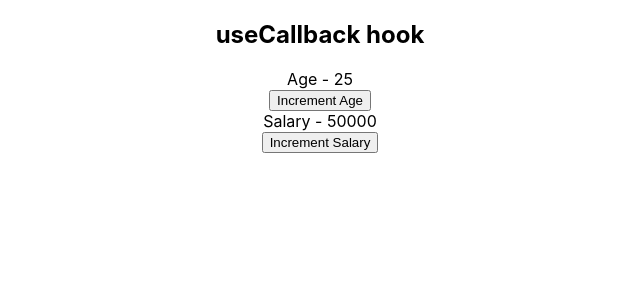
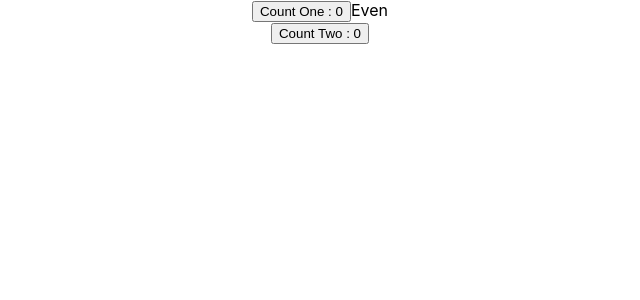
Before and after one commit to kapil551/React_Hooks, a React (Create React App) app in the folder react-hooks/: page / in a window 1280 px wide. Shown: the top 300 px of the page, without its empty margins (320-960 px from the left). Built offline with nearby package versions, Linux system fonts and the light colour scheme.

Commit message:
18 - useMemo hook

```diff
--- a/react-hooks/src/App.js
+++ b/react-hooks/src/App.js
@@ -13,6 +13,7 @@ import UseEffectFetchingData from './components/functionalComponents/UseEffectHo
 import UseEffectRunEffectsOnlyOnce from './components/functionalComponents/UseEffectHook/UseEffectRunEffectsOnlyOnce';
 import UseEffectWithCleanup from './components/functionalComponents/UseEffectHook/UseEffectWithCleanup';
 import UseEffectWithIncorrectDependency from './components/functionalComponents/UseEffectHook/UseEffectWithIncorrectDependency';
+import UseMemoHook from './components/functionalComponents/UseMemoHook/UseMemoHook';
 import MultipleUseReducer from './components/functionalComponents/UseReducerHook/MultipleUseReducer';
 import UseReducerComplexStateAndAction from './components/functionalComponents/UseReducerHook/UseReducerComplexStateAndAction';
 import UseReducerSimpleStateAndAction from './components/functionalComponents/UseReducerHook/UseReducerSimpleStateAndAction';
@@ -88,7 +89,10 @@ function App() {
           {/* <DataFetchingWithUseReducer /> */}
 
           {/* 17 - useCallback hook */}
-          <UseCallbackHook />
+          {/* <UseCallbackHook /> */}
+
+          {/* 18 - useMemo hook */}
+          <UseMemoHook />
 
 
         </ChannelContext.Provider>
--- /dev/null
+++ b/react-hooks/src/components/functionalComponents/UseMemoHook/UseMemoHook.js
@@ -0,0 +1,41 @@
+import React, { useState, useMemo } from "react";
+
+const UseMemoHook = () => {
+
+  const [counterOne, setCounterOne] = useState(0);
+  const [counterTwo, setCounterTwo] = useState(0);
+
+  const incrementOne = () => {
+    setCounterOne((previousCountOne) => previousCountOne + 1);
+  };
+
+  const incrementTwo = () => {
+    setCounterTwo((previousCountTwo) => previousCountTwo + 1);
+  };
+
+  // use cached value from the previous render
+  const isEven = useMemo(() => {
+
+    let i = 0;
+    while(i < 2000000000) {
+        i++
+    }
+
+    return counterOne % 2 === 0;
+  }, [counterOne]);
+
+  return (
+    <div>
+      <div>
+        <button onClick={incrementOne}> Count One : {counterOne}</button>
+        <span>{isEven ? 'Even' : 'Odd'}</span>
+      </div>
+
+      <div>
+        <button onClick={incrementTwo}> Count Two : {counterTwo}</button>
+      </div>
+    </div>
+  );
+};
+
+export default UseMemoHook;
```
Also changed, not shown: 1 other file (tests, documents, lock files or other folders).
